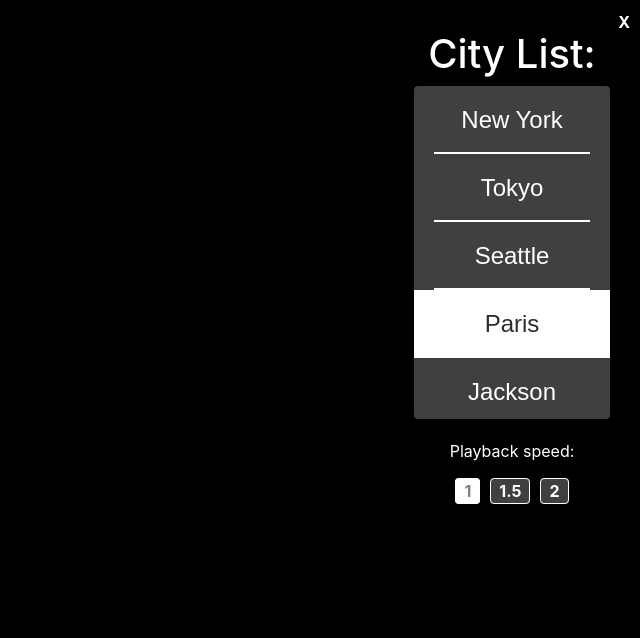
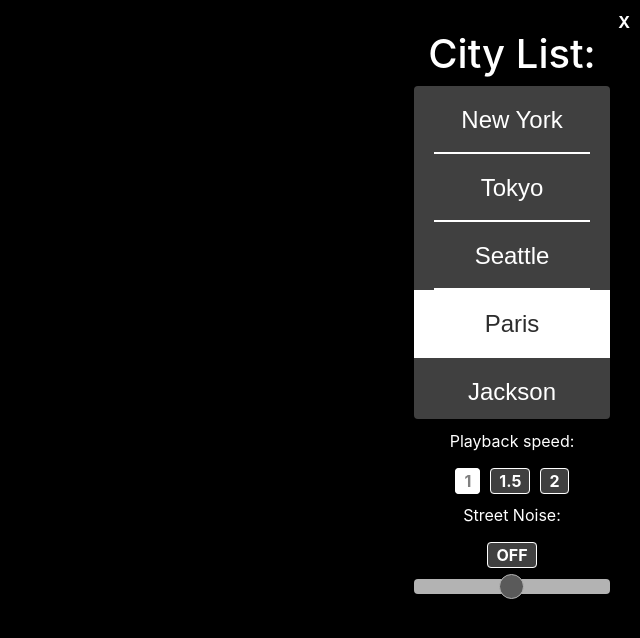
Before and after one commit to Glumac7/Drive-and-listen-clone, a React (Create React App) app: page / in a window 1280 px wide. Shown: the top 638 px of the page, without its empty margins (640-1280 px from the left). Built offline with nearby package versions, Linux system fonts and the light colour scheme.

Commit message:
Added some additional functionality.

```diff
--- a/src/App.css
+++ b/src/App.css
@@ -28,27 +28,6 @@ iframe {
   height: 100%;
 }
 
-/*
-%active {
-
-        content: '';
-        display: block;
-        height: 2px;
-        position: absolute;
-        bottom: 0;
-        right: 1.25rem;
-        left: 1.25rem;
-        background-color: #ffffff;
-        transition: all .3s cubic-bezier(.2, 0, 0, 1);
-        transform-origin: bottom center;
-        z-index: -1;
-        right: 0;
-          left: 0;
-          height: 100%;
-          color: #2D2D2D;
-
-
-}*/
 ::-webkit-scrollbar {
   width: 6px;
   height: 6px;
@@ -187,9 +166,10 @@ iframe {
 }
 
 div.playback_speed_container {
-  margin-top: 20px;
+  margin-top: 5%;
 }
-div.playback_speed_container p.playback_speed {
+
+.button {
   font-weight: bold;
   border-radius: 0.25rem;
   padding: 2px 8px;
@@ -200,11 +180,70 @@ div.playback_speed_container p.playback_speed {
   border: 1px solid white;
   margin: 5px;
 }
-div.playback_speed_container p.playback_speed:hover {
+.button:hover {
   cursor: pointer;
   color: gray;
   background-color: white;
   transition: 0.3s;
 }
 
+.slidecontainer {
+  width: 100%;
+  /* Width of the outside container */
+  margin-top: 5%;
+}
+
+/* The slider itself */
+.slider {
+  -webkit-appearance: none;
+  /* Override default CSS styles */
+  appearance: none;
+  width: 100%;
+  /* Full-width */
+  height: 15px;
+  border-radius: 0.25rem;
+  background: #ffffff;
+  /* Grey background */
+  outline: none;
+  /* Remove outline */
+  opacity: 0.7;
+  /* Set transparency (for mouse-over effects on hover) */
+  -webkit-transition: 0.2s;
+  /* 0.2 seconds transition on hover */
+  transition: opacity 0.2s;
+}
+
+/* Mouse-over effects */
+.slider:hover {
+  opacity: 1;
+  /* Fully shown on mouse-over */
+}
+
+/* The slider handle (use -webkit- (Chrome, Opera, Safari, Edge) and -moz- (Firefox) to override default look) */
+.slider::-webkit-slider-thumb {
+  -webkit-appearance: none;
+  /* Override default look */
+  appearance: none;
+  width: 25px;
+  /* Set a specific slider handle width */
+  height: 25px;
+  border-radius: 50%;
+  border: 1px solid #ffffff;
+  background: gray;
+  cursor: pointer;
+  /* Cursor on hover */
+}
+
+.slider::-moz-range-thumb {
+  width: 25px;
+  /* Set a specific slider handle width */
+  height: 25px;
+  border-radius: 50%;
+  border-radius: 50%;
+  border: 1px solid #ffffff;
+  background: gray;
+  cursor: pointer;
+  /* Cursor on hover */
+}
+
 /*# sourceMappingURL=App.css.map */
--- a/src/App.js
+++ b/src/App.js
@@ -14,11 +14,13 @@ function App() {
     {url: "yqOlY5uBBbo", name: "paris"}
   ]);
   const [playbackSpeed, setPlaybackSpeed] = useState(1);
+  const [streetNoise, setStreetNoise] = useState(false);
+  const [volume, setVolume] = useState(50);
   const [clickedURL, setClickedURL] = useState();
   const [onLoadVideo, setOnLoadVideo] = useState(Math.floor(Math.random() * (videos.length - 0) + 0));
 
   return (
-      <StateContext.Provider value={{videos, setPlaybackSpeed, playbackSpeed, clickedURL, onLoadVideo, setClickedURL}}>
+      <StateContext.Provider value={{volume, setVolume, videos, streetNoise, setStreetNoise, setPlaybackSpeed, playbackSpeed, clickedURL, onLoadVideo, setClickedURL}}>
           <Container className="App" fluid>
             <Video></Video>
             <Menu></Menu>
--- a/src/App.scss
+++ b/src/App.scss
@@ -27,28 +27,6 @@ iframe {
     width: 100%;
     height: 100%;
 }
-
-/*
-%active {
-
-        content: '';
-        display: block;
-        height: 2px;
-        position: absolute;
-        bottom: 0;
-        right: 1.25rem;
-        left: 1.25rem;
-        background-color: #ffffff;
-        transition: all .3s cubic-bezier(.2, 0, 0, 1);
-        transform-origin: bottom center;
-        z-index: -1;
-        right: 0;
-          left: 0;
-          height: 100%;
-          color: #2D2D2D;
-
-
-}*/
 
 //Scrollbar
 ::-webkit-scrollbar {
@@ -198,9 +176,10 @@ iframe {
 }
 
 div.playback_speed_container {
-  margin-top: 20px;
+  margin-top: 5%;
+}
 
-  p.playback_speed {
+.button {
   font-weight: bold;
   border-radius: .25rem;
   padding: 2px 8px;
@@ -218,4 +197,49 @@ div.playback_speed_container {
     transition: .3s;
   }
 }
+
+.slidecontainer {
+  width: 100%; /* Width of the outside container */
+  margin-top: 5%;
 }
+
+/* The slider itself */
+.slider {
+  -webkit-appearance: none;  /* Override default CSS styles */
+  appearance: none;
+  width: 100%; /* Full-width */
+  height: 15px;
+  border-radius: .25rem;
+  background: #ffffff; /* Grey background */
+  outline: none; /* Remove outline */
+  opacity: 0.7; /* Set transparency (for mouse-over effects on hover) */
+  -webkit-transition: .2s; /* 0.2 seconds transition on hover */
+  transition: opacity .2s;
+}
+
+/* Mouse-over effects */
+.slider:hover {
+  opacity: 1; /* Fully shown on mouse-over */
+}
+
+/* The slider handle (use -webkit- (Chrome, Opera, Safari, Edge) and -moz- (Firefox) to override default look) */
+.slider::-webkit-slider-thumb {
+  -webkit-appearance: none; /* Override default look */
+  appearance: none;
+  width: 25px; /* Set a specific slider handle width */
+  height: 25px;
+  border-radius: 50%;
+  border: 1px solid #ffffff;
+  background: rgb(128,128,128);
+  cursor: pointer; /* Cursor on hover */
+}
+
+.slider::-moz-range-thumb {
+  width: 25px; /* Set a specific slider handle width */
+  height: 25px;
+  border-radius: 50%;
+  border-radius: 50%;
+  border: 1px solid #ffffff;
+  background: rgb(128,128,128);
+  cursor: pointer; /* Cursor on hover */
+}
--- a/src/Components/Menu.js
+++ b/src/Components/Menu.js
@@ -7,6 +7,7 @@ const Menu = () => {
 
     const [values, setValues] = useState(useContext(StateContext));
     const cities = ["New York", "Tokyo", "Seattle", "Paris", "Jackson", "Lincoln", "Madison"]
+    const [volume, setVolume] = useState(50);
 
     const speedClick = (e) => {
         let childNodes = document.querySelector('.playback_speed_container').childNodes;
@@ -36,19 +37,54 @@ const Menu = () => {
         }
     }
 
+    const streetNoiseClick = (event) => {
+        if(event.target.innerText == 'OFF')
+        {
+            event.target.innerText = "ON";
+            values.setStreetNoise(true);
+        }
+        else
+        {
+            event.target.innerText = "OFF";
+            values.setStreetNoise(false);
+        }
+    }
+
+    useEffect(() => {
+        values.setVolume(volume);
+    }, [volume]);
+
     return (
         <>
             <p onClick={minMenu} className="minimize">X</p>
             <div id="menu">
                 <h1>City List:</h1>
+
                 <ListGroup>
                     <CityListItems cityName={cities}/>
                 </ListGroup>
+
                 <div className="playback_speed_container">
                     <p>Playback speed: </p>
-                    <p onClick={speedClick} className="playback_speed clicked_playback_speed">1</p>
-                    <p onClick={speedClick} className="playback_speed">1.5</p>
-                    <p onClick={speedClick}className="playback_speed">2</p>
+                    <p onClick={speedClick} className="button clicked_playback_speed">1</p>
+                    <p onClick={speedClick} className="button">1.5</p>
+                    <p onClick={speedClick} className="button">2</p>
+                </div>
+
+                <div style={{marginTop: '5%'}}>
+                    <p>Street Noise: </p>
+                    <p onClick={streetNoiseClick} className="button">OFF</p>
+                </div>
+
+                <div className="slidecontainer">
+                    <input
+                        type="range"
+                        min="1"
+                        max="100"
+                        value={volume}
+                        onChange={(e) => { setVolume(e.target.value) }}
+                        className="slider"
+                        id="myRange"/>
                 </div>
             </div>
         </>
--- a/src/Components/Video.js
+++ b/src/Components/Video.js
@@ -3,7 +3,7 @@ import StateContext from './StateContext';
 
 const Video = () => {
 
-    const [values, setValues] = useState({clickedURL: 0, playbackSpeed: 1});
+    const [values, setValues] = useState({clickedURL: 0, volume: 50, playbackSpeed: 1, streetNoise: false});
     const [firstLoad, setFirstLoad] = useState(true);
     const [player, setPlayer] = useState();
 
@@ -40,10 +40,19 @@ const Video = () => {
     useEffect(() => {
         if(player != undefined)
         {
-            player.setPlaybackRate(values.playbackSpeed)
+            player.setPlaybackRate(values.playbackSpeed);
+            player.setVolume(values.volume);
+            if(values.streetNoise)
+            {
+                player.unMute();
+            }
+            else
+            {
+                player.mute();
+            }
         }
 
-    }, [values.playbackSpeed]);
+    }, [values.playbackSpeed, values.streetNoise, values.volume]);
 
     //when clickedURL changes:
     useEffect(() => {
```
Also changed, not shown: 2 other files (tests, documents, lock files or other folders). Lines whose indentation alone changed are shown as unchanged.
